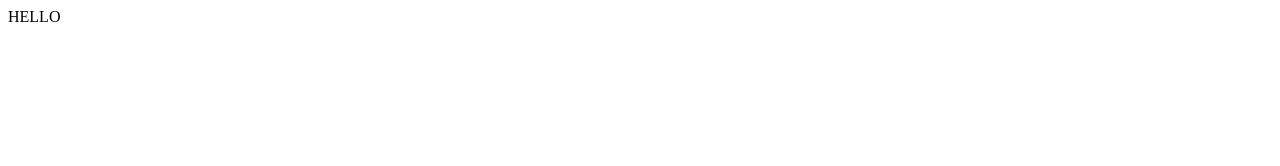
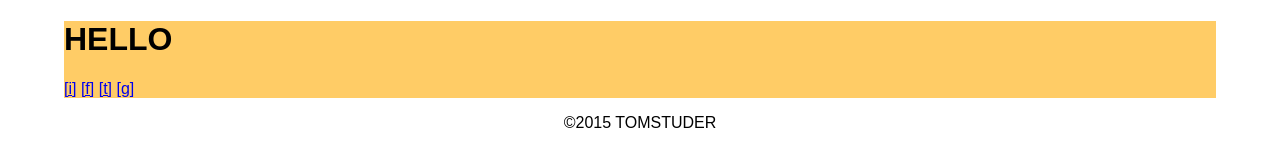
Before and after one commit to tomstuder/tomstuder-css.github.io, a plain HTML site: page index.html in a window 1280 px wide. Drawn offline with nearby package versions, Linux system fonts and the light colour scheme; files that its build step writes are made by us from their sources.

Commit message:
initial setup markup

```diff
--- a/index.html
+++ b/index.html
@@ -1 +1,22 @@
-HELLO
+<!DOCTYPE html>
+<html lang="en">
+<head>
+  <meta charset="UTF-8">
+  <title>Tom Studer | Projects</title>
+  <link rel="stylesheet" href="style.css">
+  <link rel="stylesheet" href="normalize.css">
+</head>
+<body>
+  <section class="container">
+  <h1>HELLO</h1>
+    <a href="https://www.instagram.com/tomstuder/">[i]</a>
+    <a href="https://www.facebook.com/tomstuder">[f]</a>
+    <a href="https://www.twitter.com/tomstuder">[t]</a>
+    <a href="https://github.com/tomstuder">[g]</a>
+  </section>
+  <footer>
+    <p class="copyright">©2015 TOMSTUDER</p>
+
+  </footer>
+</body>
+</html>
--- /dev/null
+++ b/scss/style.scss
@@ -0,0 +1,16 @@
+$black: #000;
+$yellow: #FFCC66;
+
+
+.container {
+  width: 90%;
+  margin: 0 auto;
+  background-color: $yellow;
+}
+
+footer {
+  p {
+    text-align: center;
+    color: lighten($black,.5);
+  }
+}
```
Also changed, not shown: css/normalize.css (added), css/style.css (added), 2 other files.
